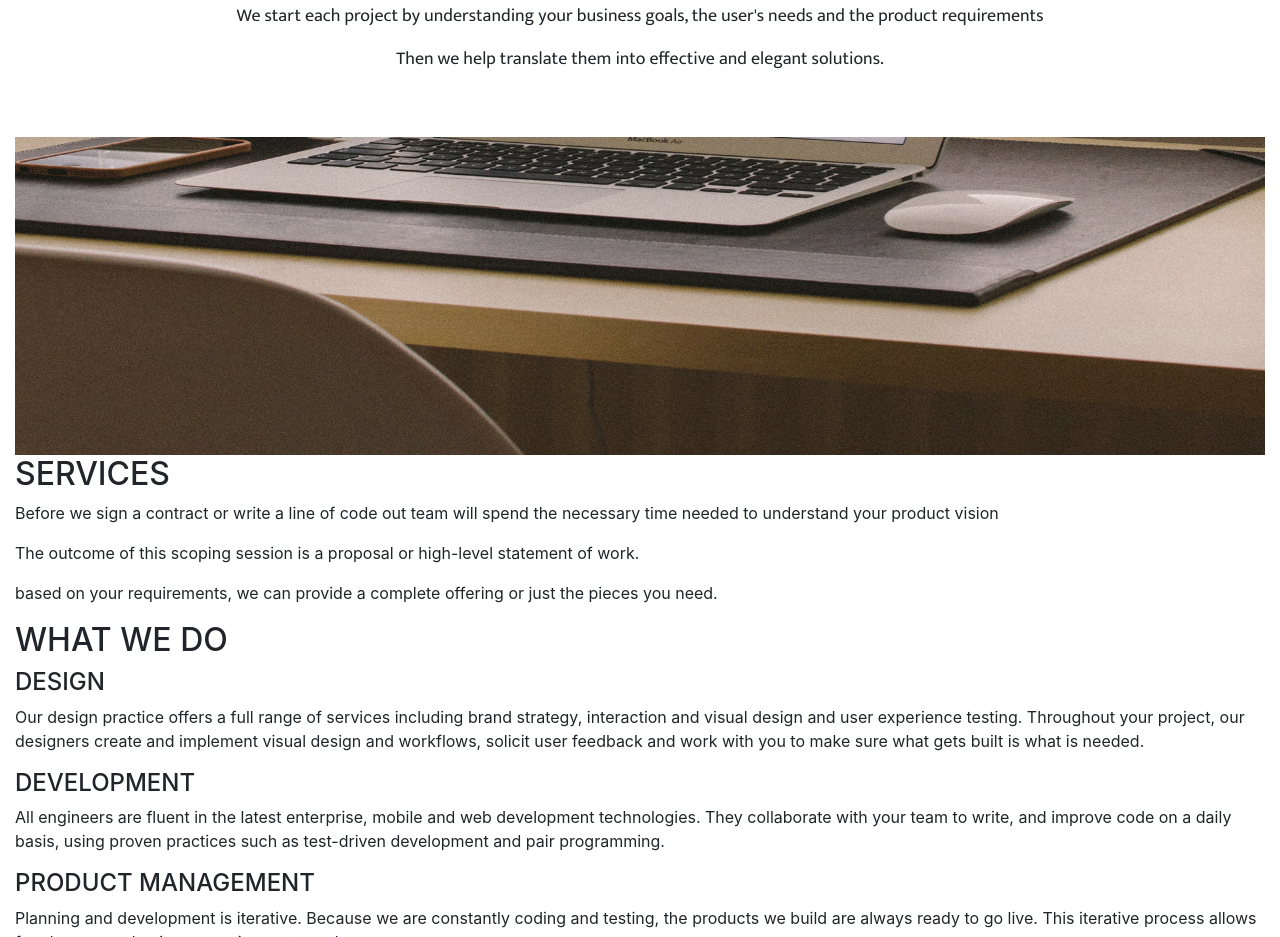
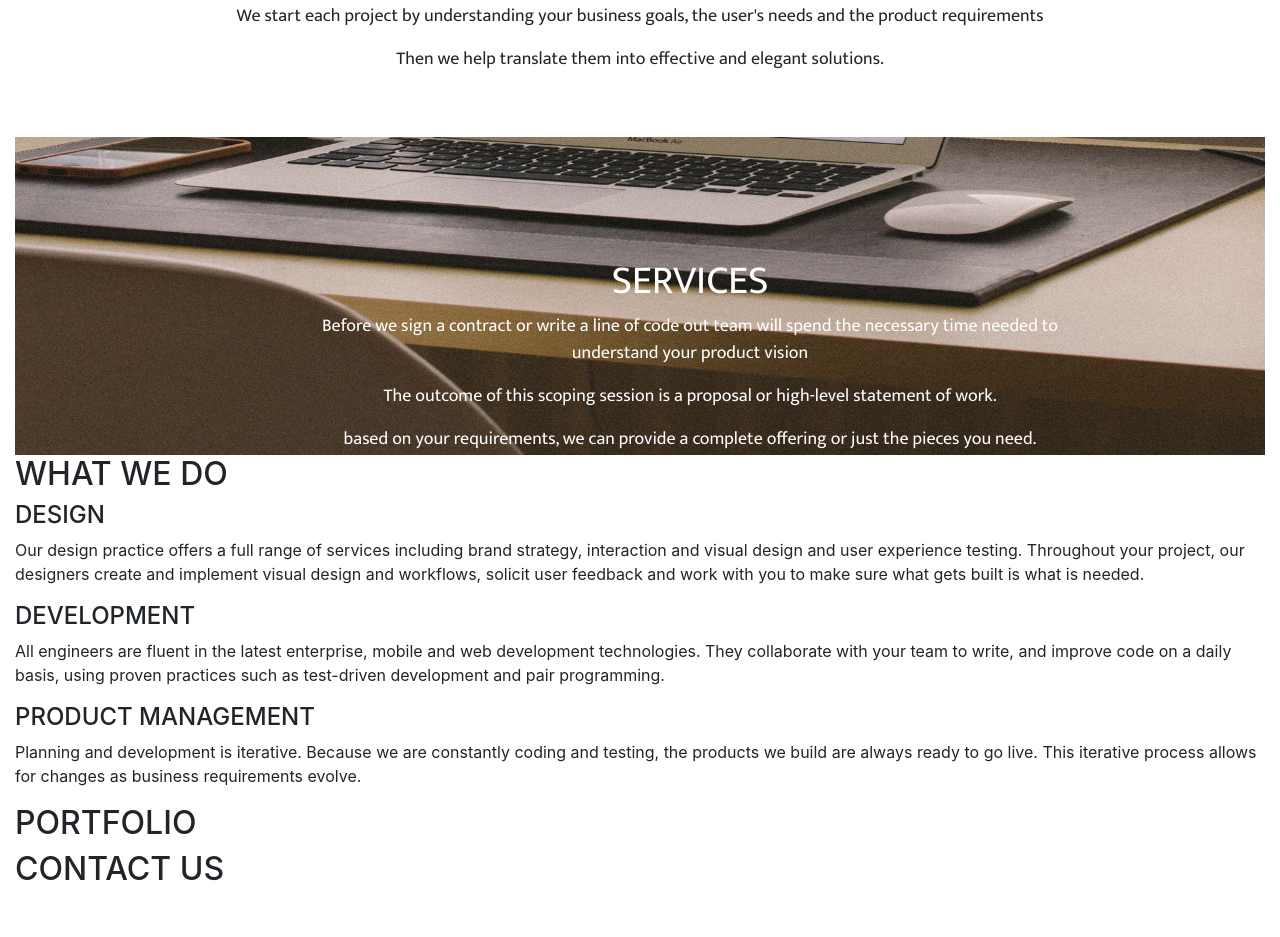
Before and after one commit to Muia23/Delani-Studio, a plain HTML site: page index.html in a window 1280 px wide. Shown: the part 911-1848 px from the top of the page. After the commit the page ends 1808 px from the top, so only its background shows below. Drawn offline with nearby package versions, Linux system fonts and the light colour scheme; files whose address does not match are found by name.

Commit message:
Added services section styling

```diff
--- a/css/styles.css
+++ b/css/styles.css
@@ -1,5 +1,5 @@
 .row-intro {
-  position: relative
+  position: relative;
 }
 .intro-content {
   position: absolute;
@@ -28,10 +28,28 @@
   font-family: Mukta;
   padding: 0 200px 0 200px;
 }
-.row-about h2{
+.row-about h2 {
   font-size: 40px;
   font-weight:100;
 }
-.row-about p{
+.row-about p {
   font-size: 18px;
 }
+.row-services {
+  position: relative;
+}
+.services-content {
+  position: absolute;
+  text-align: center;
+  top: 120px;
+  padding: 0 200px 0 300px;
+  font-family: Mukta;
+  color: white;
+}
+.services-content h2 {
+  font-size: 40px;
+  font-weight:100;
+}
+.services-content p {
+  font-size: 18px;
+}
```
